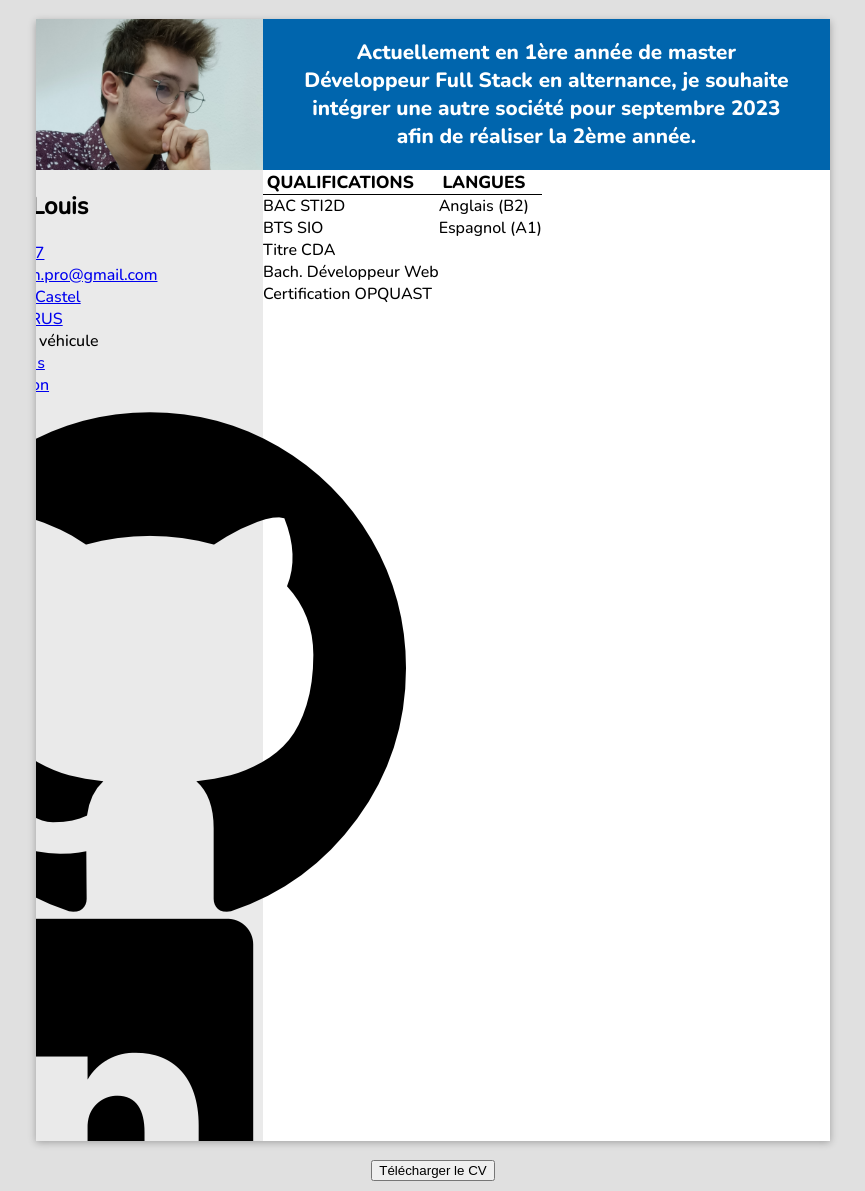
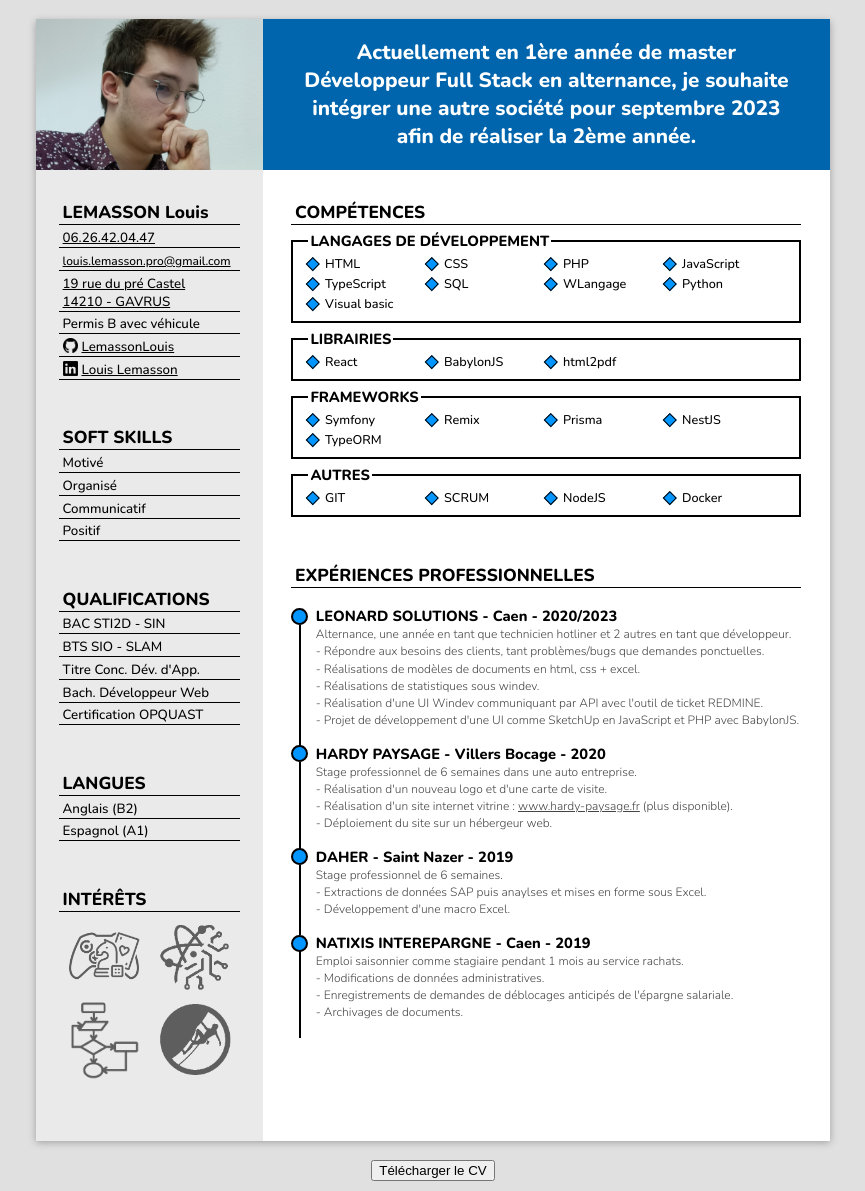
Before and after one commit to LemassonLouis/CV, a plain HTML site: page Curriculum Vitae LEMASSON Louis.html in a window 1280 px wide. Shown: the whole page, without its empty margins (207-1072 px from the left). Drawn offline with Linux system fonts and the light colour scheme.

Commit message:
Review aside pt.2

```diff
--- a/Curriculum Vitae LEMASSON Louis.html
+++ b/Curriculum Vitae LEMASSON Louis.html
@@ -28,92 +28,84 @@
 <body class="A4">
     <main id="CV" class="sheet">
 
-        <section id="picture">
-            <img src="./img/Louis LEMASSON.jpg" alt="Photo de Louis LEMASSON">
-        </section>
+        <div id="picture">
+            <img src="./img/Louis-LEMASSON.jpg" alt="Photo de Louis LEMASSON">
+        </div>
 
         <section id="catch_phrase">
-            <h1 style="display: none;">LEMASSON Louis - Curriculum Vitae</h1>
-            <p>Actuellement en 1ère année de master Développeur Full Stack en alternance, je souhaite intégrer une autre société pour septembre 2023 afin de réaliser la 2ème année.</p>
+            <h1 hidden>LEMASSON Louis - Curriculum Vitae</h1>
+            <p>Actuellement en 1ère année de master Développeur Full Stack en alternance, je souhaite intégrer une autre
+                société pour septembre 2023 afin de réaliser la 2ème année.</p>
         </section>
 
         <div id="aside">
             <section>
-                <h2>LEMASSON <span>Louis</span></h2>
+                <h2 class="section-title">LEMASSON <span>Louis</span></h2>
                 <ul>
                     <li><a href="tel:0626420447">06.26.42.04.47</a></li>
-                    <li><a href="mailto:louis.lemasson.pro@gmail.com">louis.lemasson.pro@gmail.com</a></li>
+                    <li><a id="mail" href="mailto:louis.lemasson.pro@gmail.com">louis.lemasson.pro@gmail.com</a></li>
                     <li><a href="https://www.google.com/maps/place/19+Rue+du+Pr%C3%A9+Castel,+14210+Gavrus/@49.115998,-0.5147998,17z/data=!3m1!4b1!4m6!3m5!1s0x480a46069d5c3433:0x2af70dbed9de4a27!8m2!3d49.1159945!4d-0.5126111!16s%2Fg%2F11c5ln434d" target="_blank">
-                        19 rue du pré Castel<br>
-                        14210 - GAVRUS
-                    </a></li>
+                            19 rue du pré Castel<br>
+                            14210 - GAVRUS
+                        </a>
+                    </li>
                     <li>Permis B avec véhicule</li>
-                    <li><a href="https://github.com/LemassonLouis">LemassonLouis</a></li>
-                    <li><a href="https://www.linkedin.com/in/louis-lemasson-6b9709186/">Louis Lemasson</a></li>
+                    <li><a class="before-img" id="Github" href="https://github.com/LemassonLouis">LemassonLouis</a></li>
+                    <li><a class="before-img" id="LinkedIn" href="https://www.linkedin.com/in/louis-lemasson-6b9709186/">Louis Lemasson</a></li>
                 </ul>
-
-                <img src="./img/Github.png" alt="Logo GitHub">
-                <img src="./img/LinkedIn.png" alt="Logo LinkedIn">
             </section>
 
+            <section>
+                <h2 class="section-title">Soft skills</h2>
+                    <ul>
+                        <li>Motivé</li>
+                        <li>Organisé</li>
+                        <li>Communicatif</li>
+                        <li>Positif</li>
+                        <!-- <li>Autonome</li> -->
+                        <!-- <li>À l'écoute</li> -->
+                    </ul>
+                </h2>
+            </section>
+
+            <section>
+                <h2 class="section-title">Qualifications</h2>
+                <ul>
+                    <li title="Baccalauréat Science et Technologie de l'Industrie et du Développement Durable - Systèmes d'Information Numérique">BAC STI2D - SIN</li>
+                    <li title="Brevet de Technicien Supérieur Service Informatique aux Organisations - Solutions Logicielles et Applications Métiers">BTS SIO - SLAM</li>
+                    <li title="Tire Concepteur Développeur d'Applications">Titre Conc. Dév. d'App.</li>
+                    <li title="Bachelor Développeur Web">Bach. Développeur Web</li>
+                    <li title="Certification OPen QUAlity STandards">Certification OPQUAST</li>
+                    <!-- <li title="Master Développeur Full Stack">Master Dév. Full Stack</li>
+                    <li title="Titre Manager de projet web et digital">Titre Manager proj. web dig.</li> -->
+                </ul>
+            </section>
+
+            <section>
+                <h2 class="section-title">Langues</h2>
+                <ul>
+                    <li>Anglais (B2)</li>
+                    <li>Espagnol (A1)</li>
+                </ul>
+            </section>
+
+            <section>
+                <h2 class="section-title">Intérêts</h2>
+                <div class="images-block">
+                    <img src="./img/JVJdS.png" alt="Jeux vidéo et jeux de société" title="Jeux vidéo et jeux de société">
+                    <img src="./img/SciencesTechnologies.png" alt="Sciences et Technologies" title="Sciences et Technologies">
+                    <img src="./img/Algorithme.png" alt="Algorithmie" title="Algorithmie">
+                    <img src="./img/Escalade.png" alt="Escalade" title="Escalade">
+                </div>
+            </section>
 
         </div>
 
-        <!-- <div id="aside-band">
-            <div class="aside-block">
-                <div class="block-title">LEMASSON <span>Louis</span></div>
-                <div class="aside-link"><a class="aside-text-link" href="tel:0626420447">06 26 42 04 47</a></div>
-                <div id="mail" class="aside-link"><a class="aside-text-link" href="mailto:louis.lemasson.pro@gmail.com">louis.lemasson.pro@gmail.com</a></div>
-                <div class="aside-link">
-                    <a class="aside-text-link" href="https://www.google.com/maps/place/19+Rue+du+Pr%C3%A9+Castel,+14210+Gavrus/@49.115998,-0.5147998,17z/data=!3m1!4b1!4m6!3m5!1s0x480a46069d5c3433:0x2af70dbed9de4a27!8m2!3d49.1159945!4d-0.5126111!16s%2Fg%2F11c5ln434d" target="_blank">
-                        19 rue du pré Castel<br>
-                        14210 - GAVRUS
-                    </a>
-                </div>
-                <div class="aside-text">Permis B avec véhicule</div>
-                <div class="aside-link"><img class="aside-link-img" src="./img/Github.png"><a class="aside-link-a" href="https://github.com/LemassonLouis">LemassonLouis</a></div>
-                <div class="aside-link"><img class="aside-link-img" src="./img/LinkedIn.png"><a class="aside-link-a" href="https://www.linkedin.com/in/louis-lemasson-6b9709186/">Louis Lemasson</a></div>
-            </div>
-
-            <div class="aside-block">
-                <div class="block-title">Soft skills</div>
-                <div class="aside-text">Motivé</div>
-                <div class="aside-text">Organisé</div>
-                <div class="aside-text">Communicatif</div>
-                <div class="aside-text">Positif</div>
-                <!-- <div class="aside-text">Autonome</div> -->
-            </div>
-
-            <div class="aside-block">
-                <div class="block-title">Qualifications</div>
-                <div class="aside-text">BAC STI2D</div>
-                <div class="aside-text">BTS SIO</div>
-                <div class="aside-text">Titre CDA</div>
-                <div class="aside-text">Bach. Développeur Web</div>
-                <div class="aside-text">Certification OPQUAST</div>
-            </div>
-
-            <div class="aside-block">
-                <div class="block-title">Langues</div>
-                <div class="aside-text">Anglais (B2)</div>
-                <div class="aside-text">Espagnol (A1)</div>
-            </div>
-
-            <div class="aside-block">
-                <div class="block-title">Intérêts</div>
-                <div class="aside-images-block">
-                    <img src="./img/Mannette.png">
-                    <img src="./img/Algorithme.png">
-                    <img src="./img/Sciences.png">
-                    <img src="./img/Escalade.png">
-                </div>
-            </div>
-        </div> -->
 
 
         <div id="body-band">
             <div class="body-block">
-                <div class="block-title">Compétences</div>
+                <div class="section-title">Compétences</div>
 
                 <div class="block-skill-fieldset">
                     <legend class="skill-title-fieldset">Langages de développement</legend>
@@ -258,7 +250,7 @@
             </div>
 
             <div class="body-block">
-                <div class="block-title">Expériences professionnelles</div>
+                <div class="section-title">Expériences professionnelles</div>
 
                 <div class="block-experience">
                     <div class="experience-sphere"></div>
--- a/css/CV.css
+++ b/css/CV.css
@@ -3,6 +3,27 @@
     body {
         font-family: var(--font-family-medium);
         color: var(--text-base-color);
+    }
+
+    h2 {
+        margin-block: 0mm;
+    }
+
+    a {
+        color: inherit;
+    }
+
+    a:visited {
+        color: var(--visited-text-color);
+    }
+
+    a:hover {
+        color: var(--hover-text-color);
+    }
+
+    ul {
+        margin-block: 0mm;
+        padding-inline-start: 0px;
     }
 
 /* -------------------- */
@@ -19,7 +40,7 @@
         flex-wrap: wrap;
     }
 
-    .block-title {
+    .section-title {
         padding-left: 1mm;
         font-size: var(--bloc-title-size);
         font-family: var(--font-family-bold);
@@ -27,7 +48,7 @@
         text-transform: uppercase;
     }
 
-    .block-title>span {
+    .section-title>span {
         text-transform: capitalize;
     }
 
@@ -94,39 +115,46 @@
         background-color: var(--aside-color);
     }
 
-    #aside>article {
+    #aside>section {
         margin-top: var(--bloc-aside-margtop);
         margin-bottom: var(--bloc-aside-margbot);
         width: 80%;
     }
 
-    #aside>article>h1 {
-
+    #aside>section>ul {
+        list-style-type: none;
     }
 
-
-    /*.aside-text, .aside-link {
+    #aside>section>ul>li {
         padding: 1mm 1mm 0mm 1mm;
         font-size: var(--aside-text-size);
-        border-bottom: 1px solid var(--line-color);
+        color: var(--text-base-color);
+        border-bottom: solid 1px var(--line-color);
     }
 
-    .aside-link {
-        display: flex;
-        flex-flow: row nowrap;
+    #aside>section>ul>li>#mail {
+        font-size: var(--experience-text-size);
     }
 
-    .aside-link-img {
+    #aside>section>ul>li>#Github::before {
+        background-image: url(../img/Github.png);
+    }
+
+    #aside>section>ul>li>#LinkedIn::before {
+        background-image: url(../img/LinkedIn.png);
+    }
+
+    #aside>section>ul>li>.before-img::before {
+        content: "";
+        background-size: 4mm 4mm;
+        display: inline-block;
         width: 4mm;
         height: 4mm;
         margin-right: 1mm;
+        vertical-align: top;
     }
 
-    .aside-text-link, .aside-link-a {
-        color: var(--text-base-color);
-    }
-
-    .aside-images-block {
+    #aside>section>.images-block {
         display: flex;
         flex-direction: row;
         flex-wrap: wrap;
@@ -134,16 +162,12 @@
         padding-top: 2mm;
     }
 
-    .aside-images-block>img {
+    #aside>section>.images-block>img {
         width: 40%;
         object-fit: contain;
         padding-bottom: 2mm;
         opacity: 0.6;
     }
-
-    #mail {
-        font-size: 9pt;
-    } */
 
 /* -------------------- */
 
--- a/css/variable.css
+++ b/css/variable.css
@@ -21,6 +21,8 @@
     /* ----- TEXTS COLORS ----- */
     --text-base-color: #000;
     --header-text-color: #fff;
+    --hover-text-color: #0095ff;
+    --visited-text-color: #0065AD;
     --experience-text-color: #444;
 
     /* ----- BLOCS MARGINS ----- */
```
Also changed, not shown: img/JVJdS.png (added), img/Louis-LEMASSON.jpg (renamed from img/Louis LEMASSON.jpg), img/Mannette.png (deleted), img/Sciences.png (deleted), img/SciencesTechnologies.png (added). Lines whose indentation alone changed are shown as unchanged.
